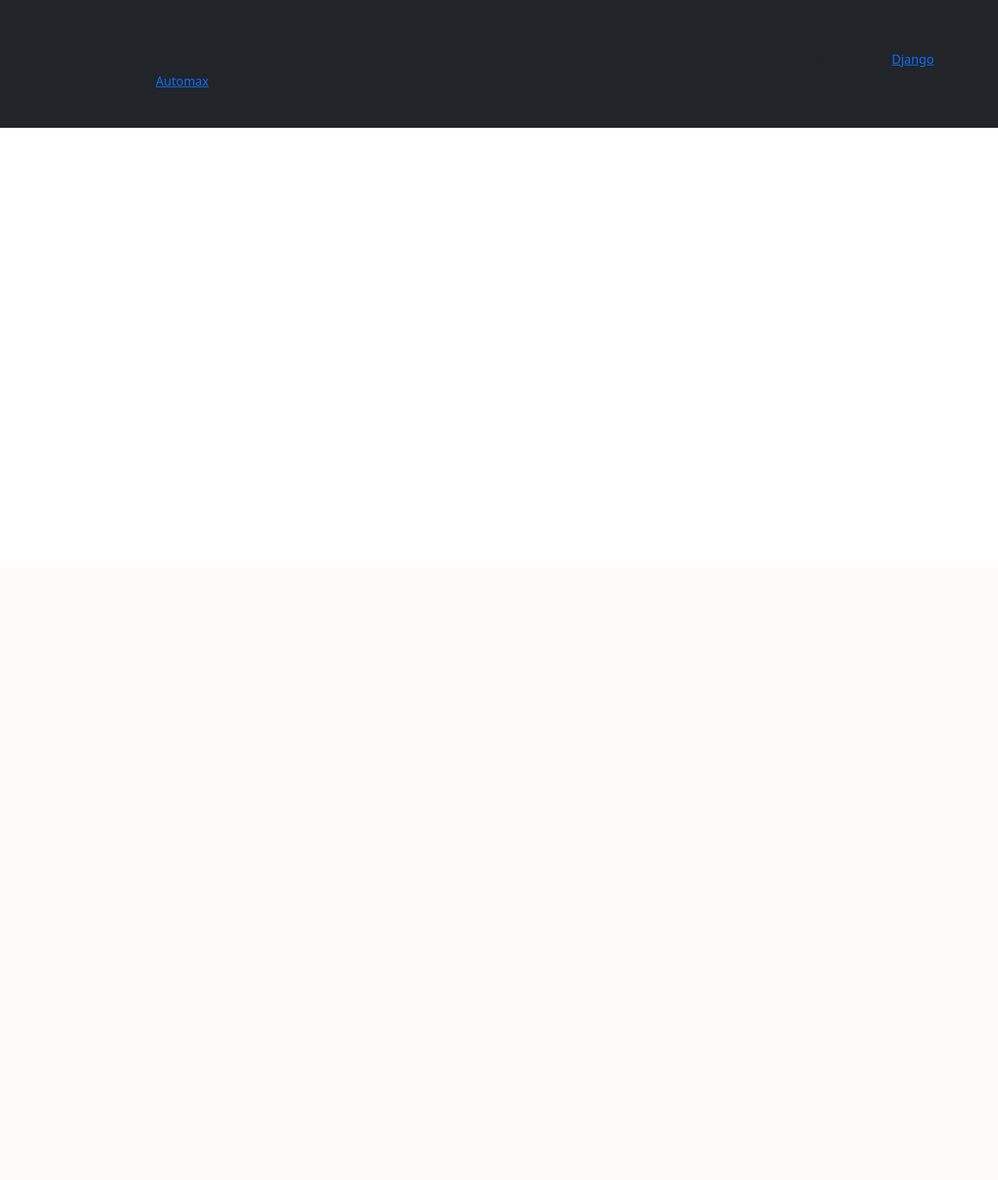
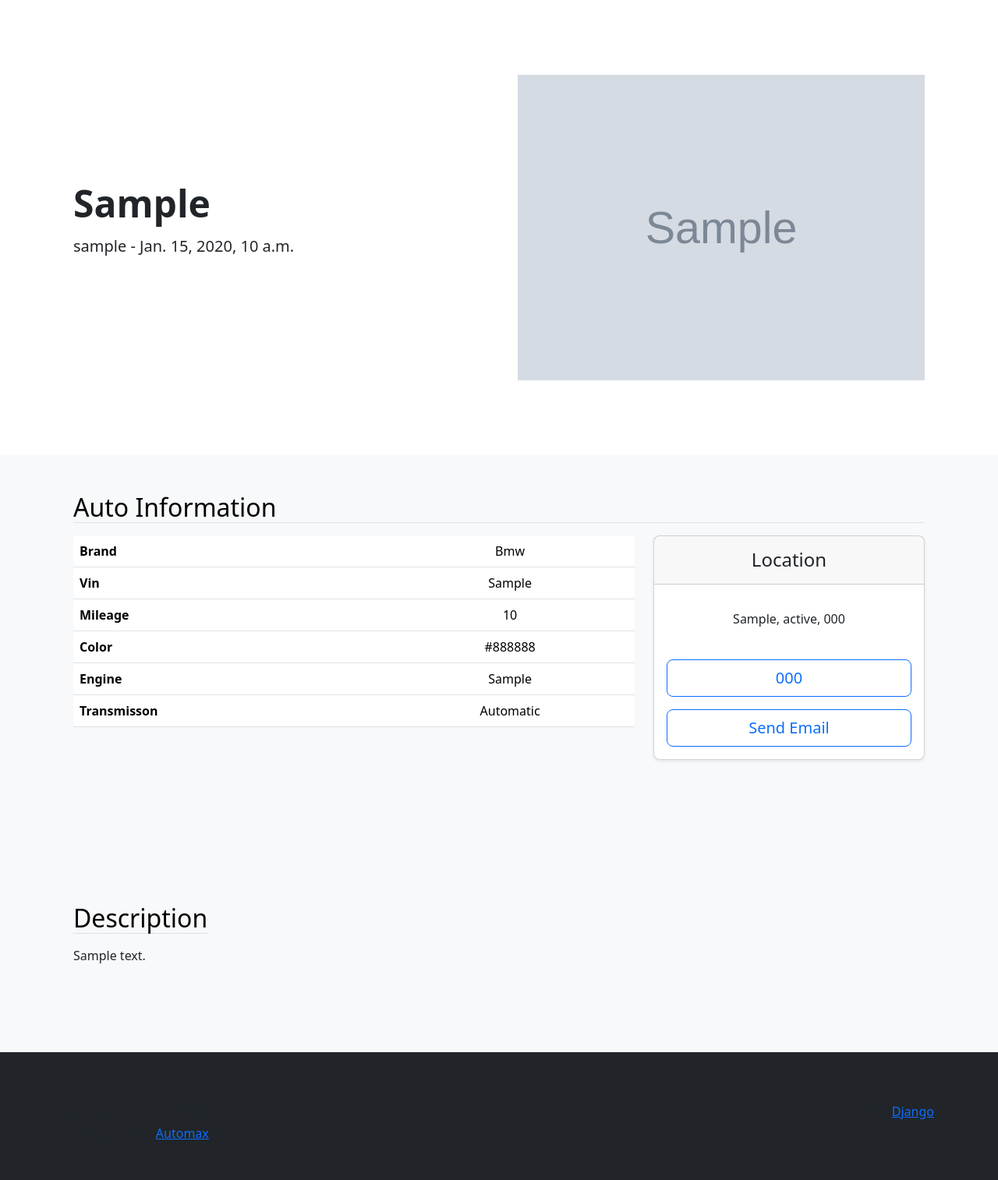
Before and after one commit to NesaraRahal/automax-django, a Django app: page /listing/00000000-0000-0000-0000-000000000001/ in a window 1280 px wide. Shown: the part 72-1586 px from the top of the page at 78% size. Before the commit the page ends 236 px from the top, so only its background shows below. Run offline with Django 5.2, Linux system fonts and the light colour scheme; a user stored in the database is signed in; tables that the repository leaves empty hold one stand-in row (values such as "Sample post"); grey boxes marked "Sample" are stand-in pictures; some libraries are stand-ins or nearby versions.

Commit message:
listing page

```diff
--- a/main/templates/components/listing_card.html
+++ b/main/templates/components/listing_card.html
@@ -22,7 +22,7 @@
         <p class="card-text">{{listing.description}}</p>
         <div class="d-flex justify-content-between align-items-center">
             <div class="btn-group">
-                <a href="{% url 'listing' id = listing.id %}" type="button" class="btn btn-sm btn-outline-secondary">View</a>
+                <a href="{% url 'listing' id=listing.id %}" type="button" class="btn btn-sm btn-outline-secondary">View</a>
                 {% if listing.seller.user == request.user %}
                 <a href="" type="button" class="btn btn-sm btn-outline-secondary">Edit</a>
                 {% endif %}
--- a/main/templates/views/listing.html
+++ b/main/templates/views/listing.html
@@ -7,5 +7,82 @@
 
 {% block 'body' %}
 <main>
+    <section class="container col-xxl-8 px-4 py-5">
+        <div class="row flex-lg-row-reverse align-items-center g-5 py-5">
+            <div class="col-10 col-sm-8 col-lg-6">
+                <img src="{{ listing.image.url }}" class="d-block mx-lg-auto img-fluid" width="1920" height="1080"
+                    loading="lazy">
+            </div>
+            <div class="col-lg-6">
+                <h1 class="display-5 fw-bold lh-1 mb-3">{{ listing.model }}</h1>
+                <p class="lead">{{ listing.seller.user.username }} - {{ listing.updated_at }}</p>
+            </div>
+        </div>
+    </section>
+    <div class="bg-light">
+        <div class="container px-4 py-5">
+            <h2 class="mb-3 border-bottom" style="color: black">Auto Information</h2>
+            <div class="row row-cols-1 row-cols-md-3 mb-3 text-center">
+                <div class="col-lg-8">
+                    <div class="table-responsive">
+                        <table class="table text-center">
+                            <tbody>
+                                <tr>
+                                    <th scope="row" class="text-start">Brand</th>
+                                    <td> {{listing.brand|capfirst }}</td>
+                                </tr>
+                                <tr>
+                                    <th scope="row" class="text-start">Vin</th>
+                                    <td> {{listing.vin }}</td>
+                                </tr>
+                                <tr>
+                                    <th scope="row" class="text-start">Mileage</th>
+                                    <td> {{listing.mileage }}</td>
+                                </tr>
+                                <tr>
+                                    <th scope="row" class="text-start">Color</th>
+                                    <td> {{listing.color }}</td>
+                                </tr>
+                                <tr>
+                                    <th scope="row" class="text-start">Engine</th>
+                                    <td> {{listing.engine }}</td>
+                                </tr>
+                                <tr>
+                                    <th scope="row" class="text-start">Transmisson</th>
+                                    <td> {{listing.transmission|capfirst }}</td>
+                                </tr>
+                            </tbody>
+                        </table>
+                    </div>
+                </div>
+                <div class="col-lg-4">
+                    <div class="card mb-4 rounded-3 shadow-sm">
+                        <div class="card-header py-3">
+                            <h4 class="my-0 fw-normal">Location</h4>
+                        </div>
+                        <div class="card-body">
+                            <ul class="list-unstyled mt-3 mb-4">
+                                <li>{{ listing.location.city }}, {{ listing.location.state }},
+                                    {{listing.location.zip_code }} </li>
+                            </ul>
+                            <button
+                                class="w-100 btn btn-lg btn-outline-primary my-3">{{listing.seller.contact_number}}</button>
+                            <button id="sendEmail" class="w-100 btn btn-lg btn-outline-primary">Send Email</button>
+                        </div>
+                    </div>
+                </div>
+            </div>
+        </div>
+        <div class="container px-4 py-5">
+            <div class="row g-4 py-5">
+                <div class="col d-flex align-items-start">
+                    <div>
+                        <h2 class="mb-3 border-bottom" style="color: black">Description</h2>
+                        <p> {{ listing.description }}</p>
+                    </div>
+                </div>
+            </div>
+        </div>
+    </div>
 </main>
 {% endblock %}
```
